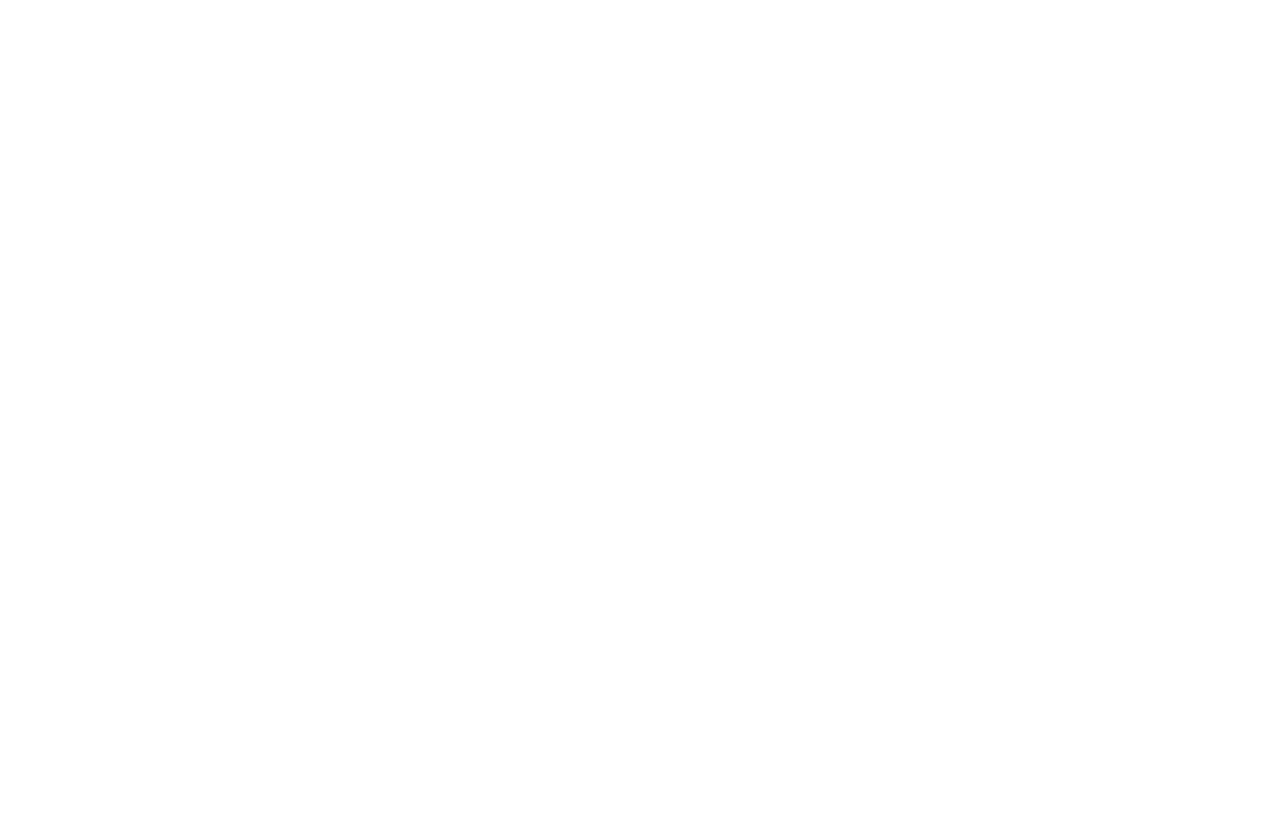
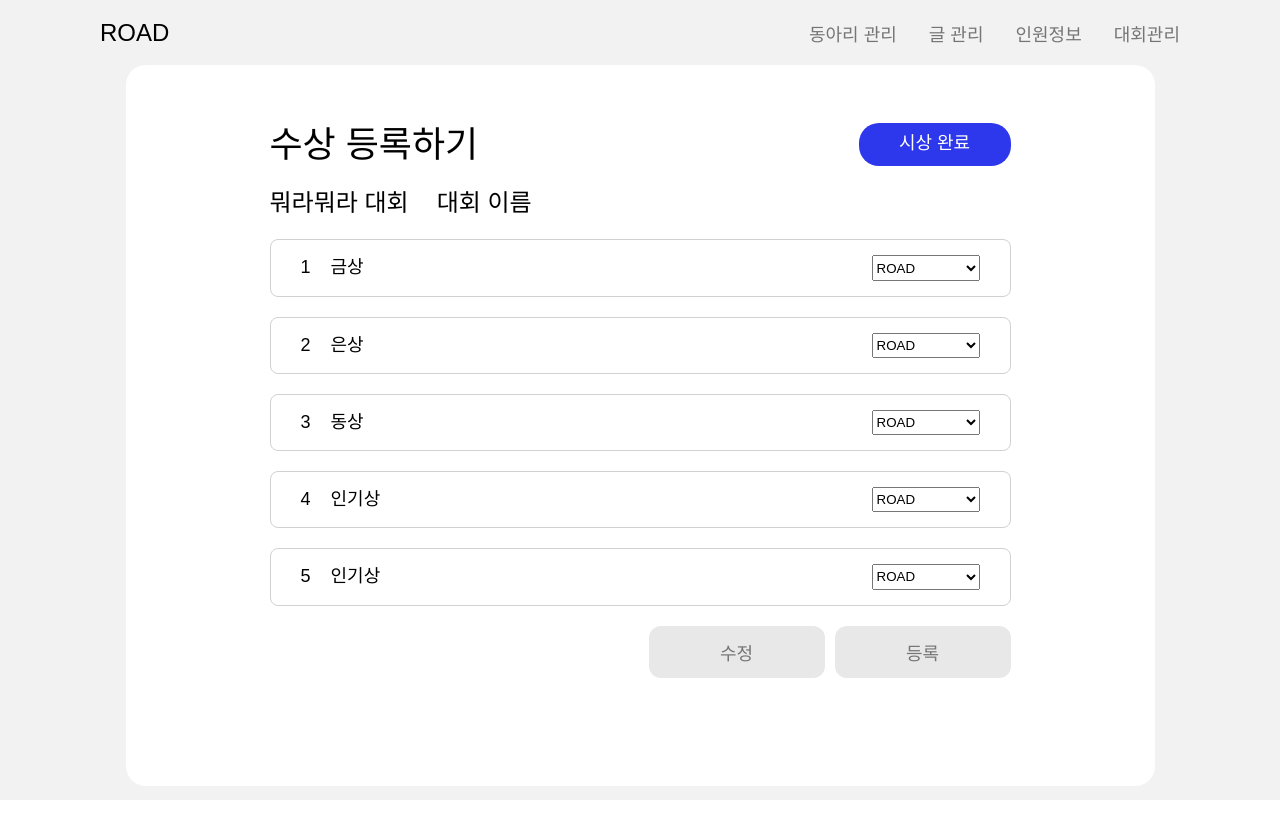
Before and after one commit to Log-Road/Road-FrontEnd, a React (Create React App) app: page /awardRegister in a window 1280 px wide. Before the commit this address had no page. Shown: the top 838 px of the page. Before the commit the page ends 800 px from the top, so only its background shows below. Built offline with nearby package versions, Linux system fonts and the light colour scheme.

Commit message:
💄 :: 수상 등록 페이지 퍼블리싱

```diff
--- a/src/Router/Router.jsx
+++ b/src/Router/Router.jsx
@@ -17,6 +17,7 @@
 import AwardAdd from "../pages/Admin/AwardAdd";
 import ContestManagement from "../pages/Admin/ContestManagement";
 import ContestAdd from "../pages/Admin/ContestAdd";
+import AwardRegister from "../pages/Admin/AwardRegister";
 
 export default function Router() {
   return (
@@ -39,6 +40,7 @@
         <Route path="/awardAdd" element={<AwardAdd/>} />
         <Route path="/contestManagement" element={<ContestManagement/>} />
         <Route path="/contestAdd" element={<ContestAdd/>} />
+        <Route path="/awardRegister" element={<AwardRegister/>} />
       </Routes>
     </BrowserRouter>
   );
--- /dev/null
+++ b/src/pages/Admin/AwardRegister.tsx
@@ -0,0 +1,163 @@
+import React from "react";
+import styled from "styled-components";
+import { colors } from "../../styles/colors";
+import Header from "../../components/HeaderAdmin";
+
+export default function AwardRegister() {
+
+    const AwardData = [
+        "금상",
+        "은상",
+        "동상",
+        "인기상",
+        "인기상"
+    ]
+
+    return (
+        <Container>
+            <Header />
+            <InnerContainer>
+
+                <Wrap>
+                    <Content>
+                        <TopWrap>
+                            <Title>수상 등록하기</Title>
+                            <CompleteButton>시상 완료</CompleteButton>
+                        </TopWrap>
+
+                        <ContestWrap>
+                            <ContestName>뭐라뭐라 대회</ContestName>
+                            <ContestName>대회 이름</ContestName>
+                        </ContestWrap>
+
+                        {AwardData.map((value, index) => (
+                            <ContentWrap>
+                                <AwardWrap>
+                                    <AwrardText>{index+1}</AwrardText>
+                                    <AwrardText>{value}</AwrardText>
+                                </AwardWrap>
+
+                                <select name="state">
+                                    <option value="students">ROAD</option>
+                                    <option value="students">ROADROAD</option>
+                                    <option value="students">집가는프로젝트</option>
+                                </select>
+                            </ContentWrap>
+                        ))}
+
+                        <ButtonWrap>
+                            <Button>수정</Button>
+                            <Button>등록</Button>
+                        </ButtonWrap>
+                    </Content>
+                </Wrap>
+            </InnerContainer>
+        </Container>
+    )
+}
+
+const Container = styled.div`
+width: 100vw;
+height: 100vh;
+background-color: ${colors.Gray["gray 50"]};
+`
+
+const InnerContainer = styled.div`
+width: 100%;
+height: 100%;
+display: flex;
+justify-content: center;
+`
+
+const Wrap = styled.div`
+width: 1029px;
+height: 721px;
+background-color: ${colors.White};
+border-radius: 20px;
+display: flex;
+flex-direction: column;
+justify-content: center;
+align-items: center;
+`
+
+const Content = styled.div`
+width: 741px;
+height: 606px;
+display: flex;
+flex-direction: column;
+gap: 20px;
+`
+
+const TopWrap = styled.div`
+display: flex;
+justify-content: space-between;
+`
+
+const ContestWrap = styled.div`
+display: flex;
+gap: 28px;
+`
+
+const ContentWrap = styled.div`
+display: flex;
+justify-content: space-between;
+border: 1px solid ${colors.Gray["gray 200"]};
+border-radius: 8px;
+padding: 15px 30px;
+`
+
+const AwardWrap = styled.div`
+display: flex;
+gap: 20px;
+`
+
+const ButtonWrap = styled.div`
+display: flex;
+justify-content: flex-end;
+gap: 10px;
+`
+
+const CompleteButton = styled.button`
+width: 152px;
+height: 43px;
+color: ${colors.White};
+background-color: ${colors.Main};
+border: none;
+border-radius: 20px;
+font-family: 'Pretendard-Bold';
+font-size: 18px;
+line-height: 120%;
+`
+
+const Button = styled.button`
+width: 176px;
+height: 52px;
+color: ${colors.gray2};
+background-color: ${colors.Gray["gray 100"]};
+border: none;
+border-radius: 12px;
+font-family: 'Pretendard-Bold';
+font-size: 18px;
+
+&:hover{
+    background-color: ${colors.Gray["gray 200"]};
+}
+`
+
+const Title = styled.p`
+font-family: 'Pretendard-Bold';
+font-size: 36px;
+line-height: 120%;
+`
+
+const ContestName = styled.p`
+font-family: 'Pretendard-Bold';
+font-size: 24px;
+line-height: 140%;
+`
+
+const AwrardText = styled.p`
+font-family: 'Pretendard-Medium';
+font-size: 18px;
+line-height: 140%;
+`
```
